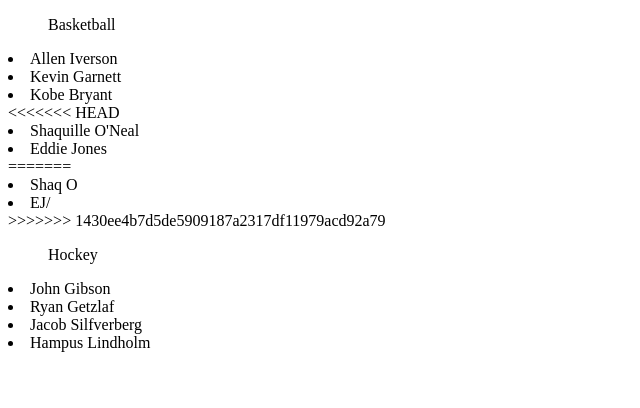
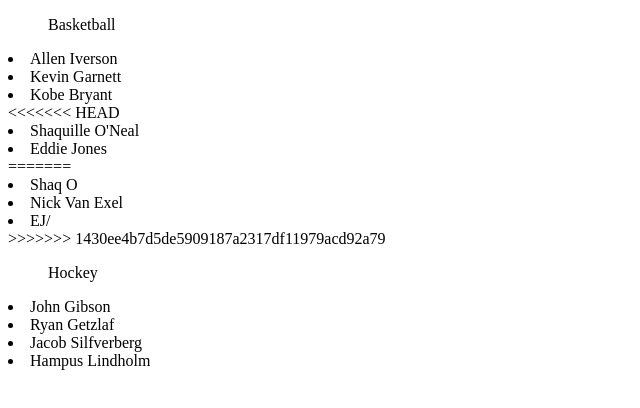
Before and after one commit to valensh1/GitTesting, a plain HTML site: page index.html in a window 1280 px wide. Shown: the whole page, without its empty margins (0-640 px from the left). Drawn offline with Linux system fonts and the light colour scheme.

Commit message:
Added Nick the Quick

```diff
--- a/index.html
+++ b/index.html
@@ -16,6 +16,7 @@
     <li>Eddie Jones</li>
 =======
     <li>Shaq O</li>
+    <li>Nick Van Exel</li>
     <li>EJ/</li>
 >>>>>>> 1430ee4b7d5de5909187a2317df11979acd92a79
 
```
